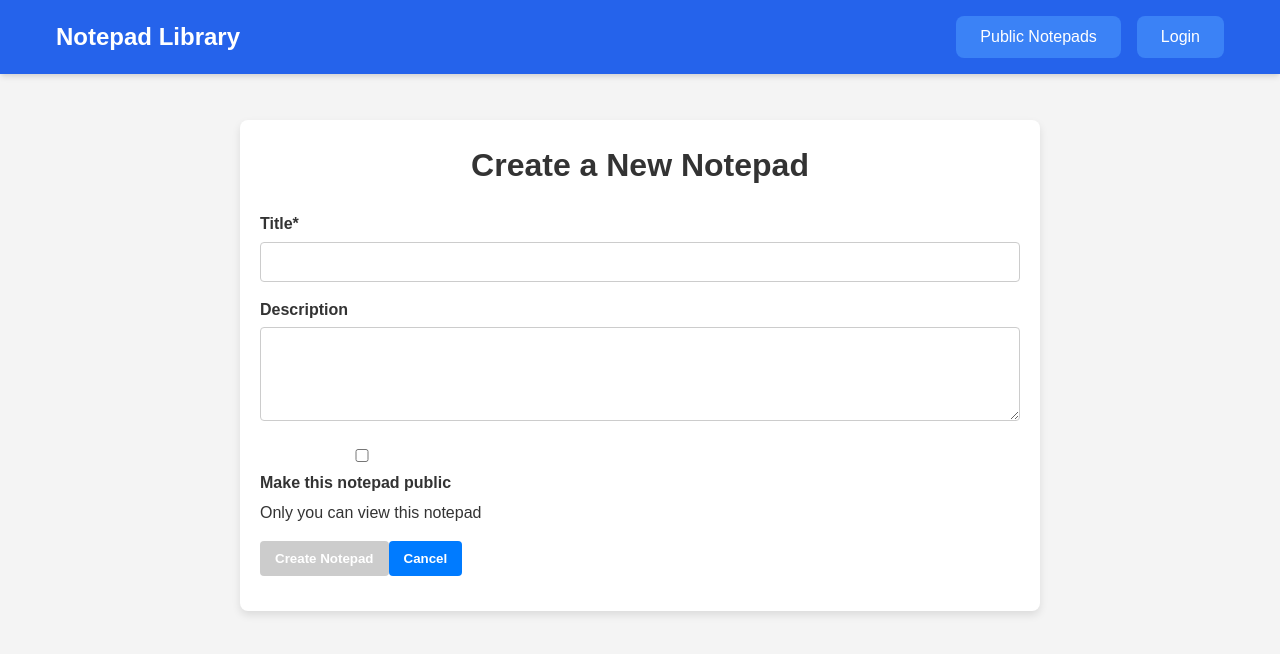
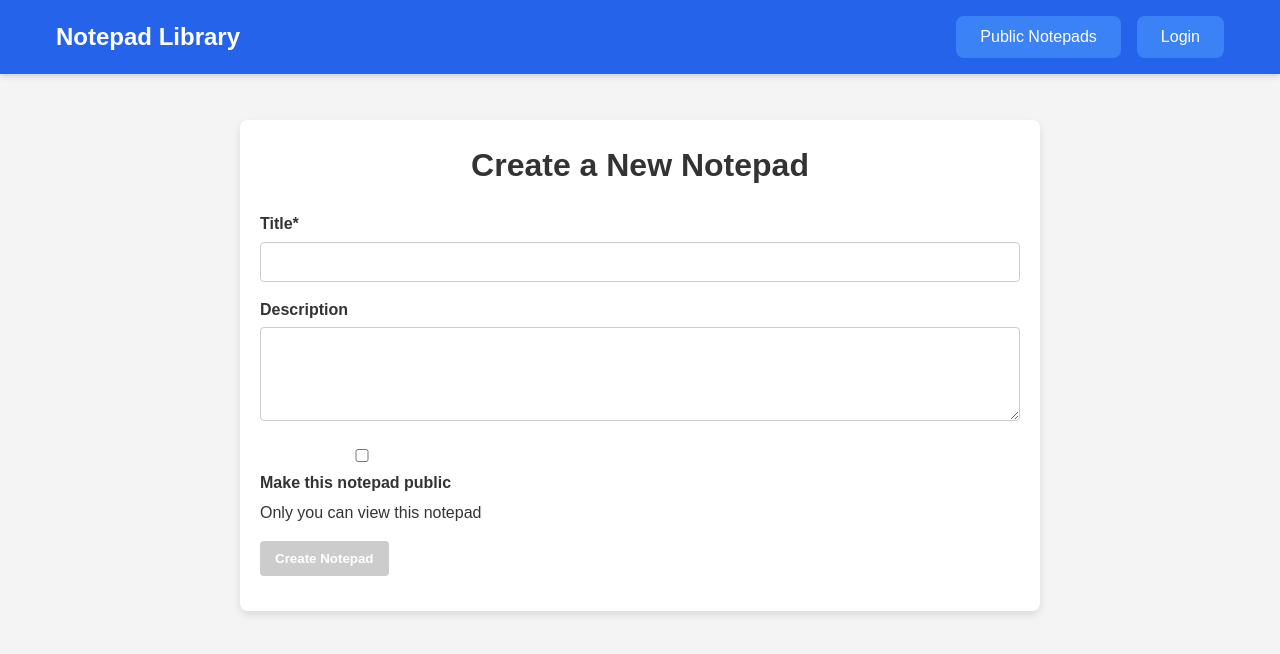
Before and after one commit to villimani/Einstaklingsverkefni_framendi, a Next.js app: page /my-notepads/new in a window 1280 px wide. Shown: the top 654 px of the page. Built offline with nearby package versions, Linux system fonts and the light colour scheme.

Commit message:
lagaði deletion villu

```diff
--- a/src/app/my-notepads/new/page.tsx
+++ b/src/app/my-notepads/new/page.tsx
@@ -125,7 +125,7 @@ const CreateNotepadPage = () => {
           />
         </div>
 
-        <div className="form-group checkbox-group">
+        <div className="form-group checkbox-group left-align">
           <label>
             <input
               type="checkbox"
@@ -157,15 +157,6 @@ const CreateNotepadPage = () => {
               'Create Notepad'
             )}
           </button>
-
-          <button
-            type="button"
-            onClick={() => router.back()}
-            disabled={loading}
-            className="secondary"
-          >
-            Cancel
-          </button>
         </div>
       </form>
     </div>
```
Also changed, not shown: src/app/my-notepads/new/new.css (line endings or trailing spaces).
